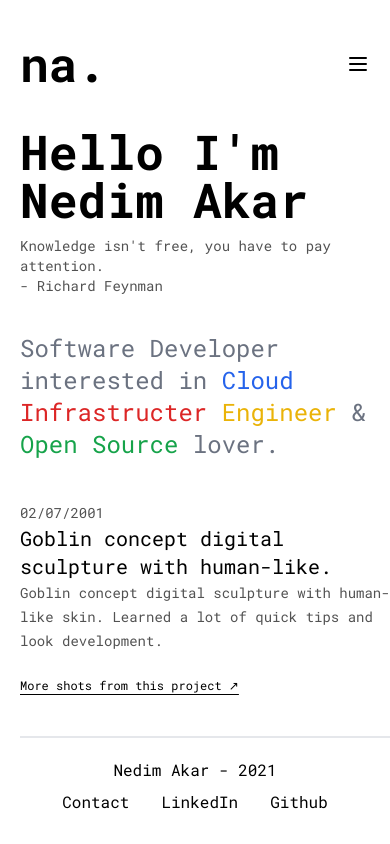
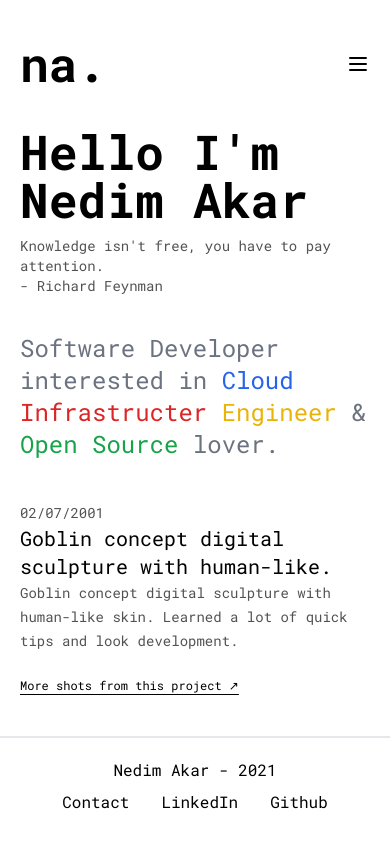
Before and after one commit to jack5341/personal-website, a React (Create React App) app: page / in a window 390 px wide. Built offline with nearby package versions, Linux system fonts and the light colour scheme.

Commit message:
fix: margin problem in mobile at post component

```diff
--- a/src/containers/post/post.jsx
+++ b/src/containers/post/post.jsx
@@ -4,7 +4,7 @@ import { Link } from "../../components/link/link";
 
 export default function Post() {
     return (
-        <div className={"h-auto lg:h-120 w-full border-b-2 grid grid-cols-1 lg:grid-cols-4 gap-4 mx-5 md:mx-0"}>
+        <div className={"h-auto lg:h-120 w-full border-b-2 grid grid-cols-1 lg:grid-cols-4 pl-5 md:pl-0"}>
             <div className="col-span-1 xl:col-span-2 m-10 ml-0 mx-4">
                 <div>
                     <Label>{"02/07/2001"}</Label>
```
